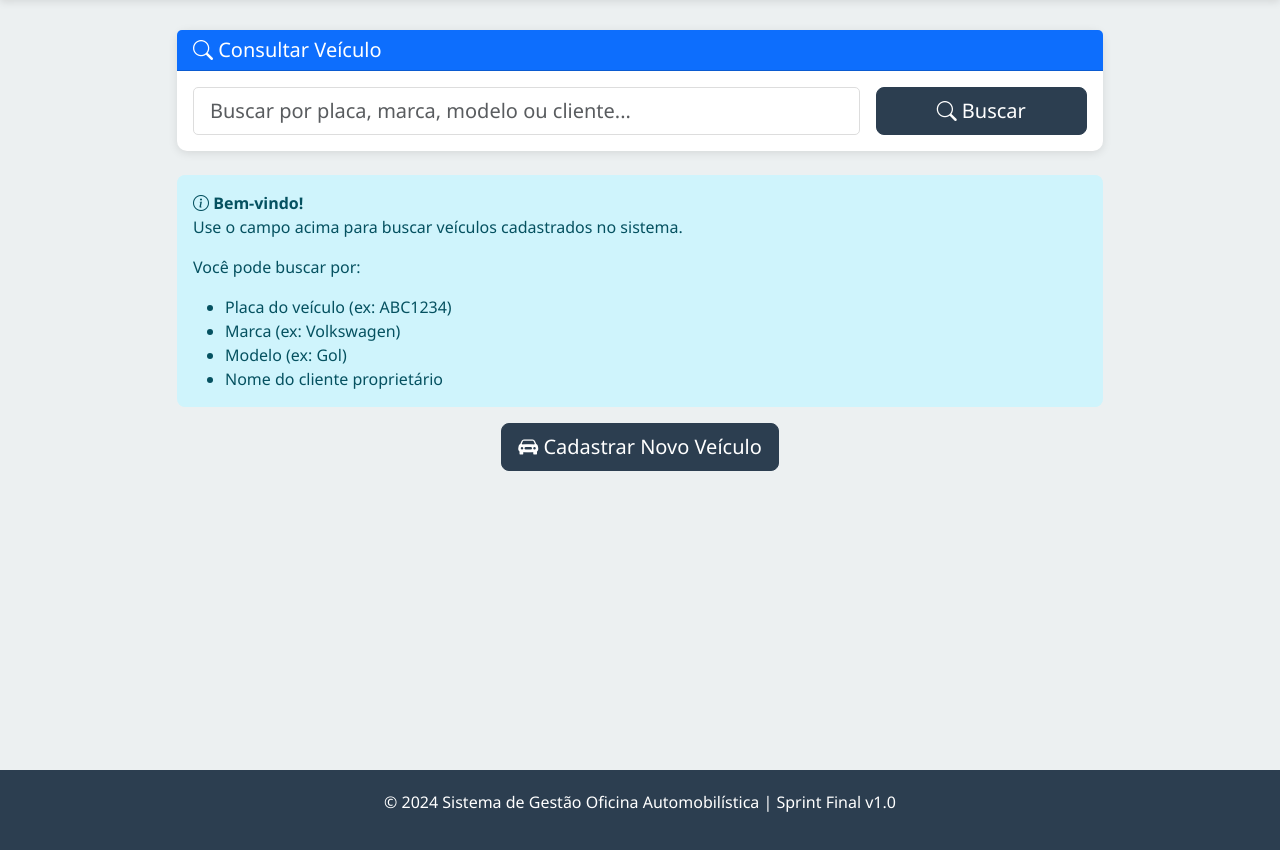
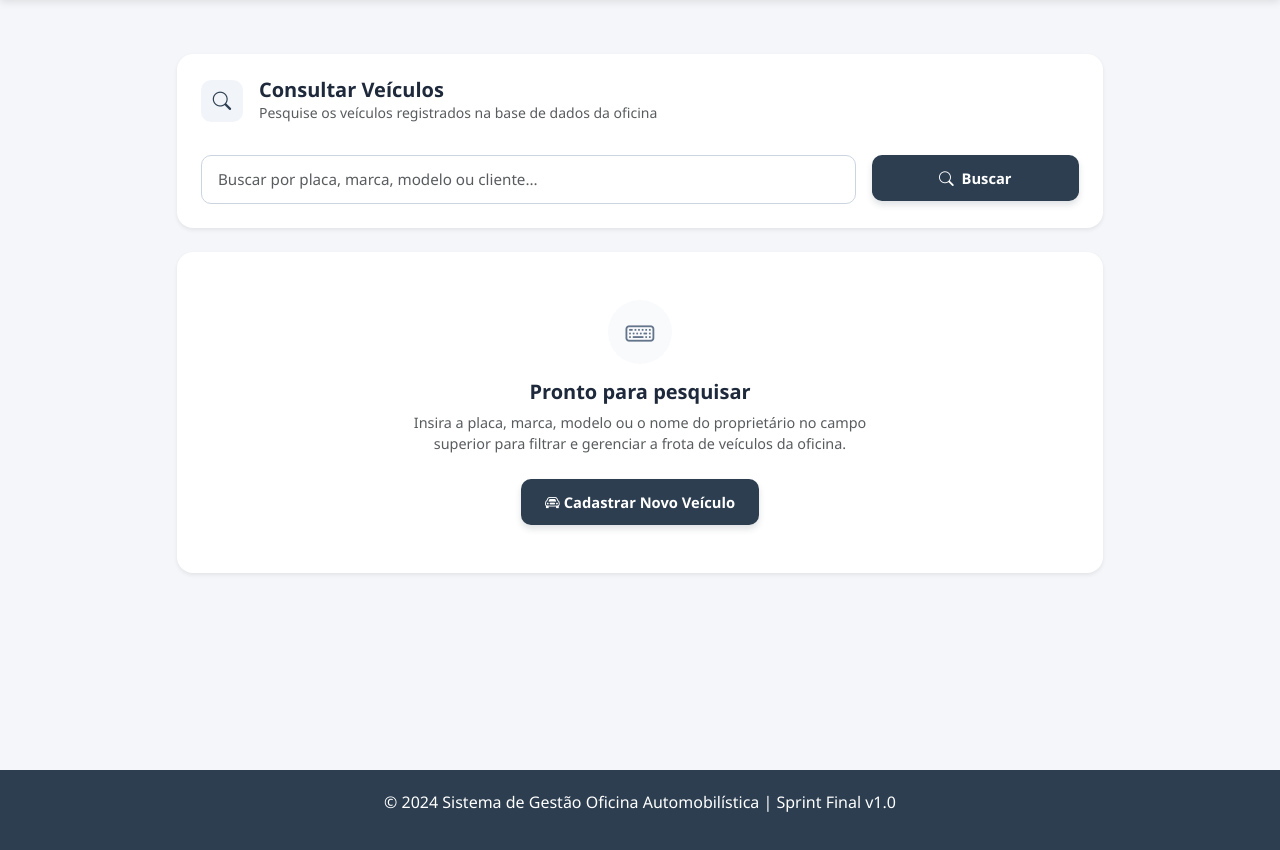
Before and after one commit to eduardacbayer/oficinapro, a Flask app: page /consulta-veiculo in a window 1280 px wide. Shown: the part 62-912 px from the top of the page. Run offline with Flask 3, Linux system fonts and the light colour scheme.

Commit message:
style: modernize vehicle lookup layout and data table presentation

```diff
--- a/oficina-app/templates/consulta_veiculo.html
+++ b/oficina-app/templates/consulta_veiculo.html
@@ -3,52 +3,60 @@
 {% block title %}Consultar Veículo{% endblock %}
 
 {% block content %}
-<div class="row">
-    <div class="col-lg-10 mx-auto">
-        <!-- CABEÇALHO -->
-        <div class="card mb-4">
-            <div class="card-header bg-primary text-white">
-                <h5 class="mb-0"><i class="bi bi-search"></i> Consultar Veículo</h5>
+<div class="row mt-4">
+    <div class="col-lg-10 mx-auto mb-5">
+
+        <div class="card border-0 shadow-sm p-4 mb-4" style="border-radius: 16px; background: #ffffff;">
+            <div class="d-flex align-items-center mb-3">
+                <div class="icon-search-box me-3">
+                    <i class="bi bi-search"></i>
                 </div>
-            <div class="card-body">
+                <div>
+                    <h5 class="mb-0" style="font-weight: 700; color: #1e293b;">Consultar Veículos</h5>
+                    <p class="text-muted small mb-0">Pesquise os veículos registrados na base de dados da oficina</p>
+                </div>
+            </div>
+
+            <div class="card-body px-0 pb-0">
                 <form method="POST" class="row g-3">
                     <div class="col-md-9">
                         <input
                             type="text"
-                            class="form-control form-control-lg"
+                            class="form-control form-control-custom-lg"
                             name="busca"
                             placeholder="Buscar por placa, marca, modelo ou cliente..."
-                            value="{{ termo_busca }}"
+                            value="{{ termo_busca if termo_busca else '' }}"
                         >
                     </div>
                     <div class="col-md-3">
-                        <button type="submit" class="btn btn-primary btn-lg w-100">
-                            <i class="bi bi-search"></i> Buscar
+                        <button type="submit" class="btn-busca-custom w-100">
+                            <i class="bi bi-search me-1"></i> Buscar
                         </button>
                     </div>
                 </form>
             </div>
         </div>
 
-        <!-- RESULTADOS -->
         {% if veiculos %}
-            <div class="card">
-                <div class="card-header bg-success text-white">
-                    <h6 class="mb-0">
-                        <i class="bi bi-check-circle"></i>
-                        {{ veiculos|length }} veículo(s) encontrado(s)
-                    </h6>
+            <div class="card border-0 shadow-sm overflow-hidden" style="border-radius: 16px; background: #ffffff;">
+                <div class="px-4 py-3 d-flex justify-content-between align-items-center" style="background-color: #f8fafc; border-bottom: 1px solid #f1f5f9;">
+                    <span class="small text-muted font-weight-600">
+                        <i class="bi bi-layers-half me-1"></i> Frota de Veículos
+                    </span>
+                    <span class="badge rounded-pill px-3 py-2 text-success" style="background-color: rgba(46, 204, 113, 0.1); font-weight: 600;">
+                        <i class="bi bi-check2-circle me-1"></i> {{ veiculos|length }} encontrado(s)
+                    </span>
                 </div>
+
                 <div class="table-responsive">
-                    <table class="table table-hover mb-0">
+                    <table class="table table-custom mb-0">
                         <thead>
                             <tr>
-                                <th><i class="bi bi-tag"></i> Placa</th>
-                                <th><i class="bi bi-car-front"></i> Marca</th>
-                                <th>Modelo</th>
-                                <th><i class="bi bi-calendar"></i> Ano</th>
-                                <th><i class="bi bi-palette"></i> Cor</th>
-                                <th><i class="bi bi-person"></i> Cliente</th>
+                                <th><i class="bi bi-tag me-1"></i> Placa</th>
+                                <th><i class="bi bi-car-front me-1"></i> Veículo</th>
+                                <th><i class="bi bi-calendar me-1"></i> Ano</th>
+                                <th><i class="bi bi-palette me-1"></i> Cor</th>
+                                <th><i class="bi bi-person me-1"></i> Proprietário</th>
                                 <th style="text-align: center;">Ações</th>
                             </tr>
                         </thead>
@@ -56,34 +64,32 @@
                             {% for veiculo in veiculos %}
                             <tr>
                                 <td>
-                                    <strong>
-                                        <span class="badge bg-dark">{{ veiculo['placa'] }}</span>
-                                    </strong>
+                                    <span class="badge-placa-custom">{{ veiculo['placa'] }}</span>
                                 </td>
-                                <td>{{ veiculo['marca'] }}</td>
-                                <td>{{ veiculo['modelo'] }}</td>
                                 <td>
+                                    <span class="veiculo-nome-destaque">{{ veiculo['marca'] }}</span>
+                                    <div class="text-muted small">{{ veiculo['modelo'] }}</div>
+                                </td>
+                                <td class="text-muted">
                                     {% if veiculo['ano'] %}
                                         {{ veiculo['ano'] }}
                                     {% else %}
                                         <span class="text-muted">-</span>
                                     {% endif %}
                                 </td>
-                                <td>
+                                <td class="text-muted">
                                     {% if veiculo['cor'] %}
                                         {{ veiculo['cor'] }}
                                     {% else %}
                                         <span class="text-muted">-</span>
                                     {% endif %}
                                 </td>
-                                <td>{{ veiculo['cliente_nome'] }}</td>
+                                <td>
+                                    <span class="text-secondary font-weight-600">{{ veiculo['cliente_nome'] }}</span>
+                                </td>
                                 <td style="text-align: center;">
-                                    <a
-                                        href="/cliente/{{ veiculo['cliente_id'] }}"
-                                        class="btn btn-info btn-sm"
-                                        title="Ver cliente"
-                                    >
-                                        <i class="bi bi-person"></i> Cliente
+                                    <a href="/cliente/{{ veiculo['cliente_id'] }}" class="btn-action-view">
+                                        <i class="bi bi-person-fill me-1"></i> Cliente
                                     </a>
                                 </td>
                             </tr>
@@ -93,52 +99,211 @@
                 </div>
             </div>
 
-            <!-- AÇÕES -->
             <div class="mt-4 text-center">
-                <a href="/cadastro-veiculo" class="btn btn-primary">
-                    <i class="bi bi-car-front-fill"></i> Cadastrar Novo Veículo
+                <a href="/cadastro-veiculo" class="btn-link-secundario">
+                    <i class="bi bi-car-front-fill me-1"></i> Cadastrar Outro Veículo
                 </a>
             </div>
 
         {% elif termo_busca %}
-            <!-- NENHUM RESULTADO -->
-            <div class="alert alert-warning" role="alert">
+            <div class="card border-0 shadow-sm text-center p-5" style="border-radius: 16px; background: #ffffff;">
+                <div class="icon-state-wrapper mb-3 text-warning mx-auto">
                     <i class="bi bi-exclamation-triangle"></i>
-                <strong>Nenhum veículo encontrado</strong>
-                <p>Sua busca por "<strong>{{ termo_busca }}</strong>" não retornou resultados.</p>
-                <small>Tente buscar por placa, marca, modelo ou nome do cliente.</small>
                 </div>
-
-            <div class="text-center">
-                <a href="/consulta-veiculo" class="btn btn-secondary me-2">
-                    <i class="bi bi-arrow-clockwise"></i> Limpar Busca
+                <h5 style="font-weight: 700; color: #1e293b;">Nenhum veículo encontrado</h5>
+                <p class="text-muted mx-auto mb-4" style="max-width: 420px; font-size: 0.9rem;">
+                    A sua busca por "<strong>{{ termo_busca }}</strong>" não retornou nenhum registro de veículo correspondente no sistema.
+                </p>
+                <div class="d-flex justify-content-center gap-2">
+                    <a href="/consulta-veiculo" class="btn-cancelar-custom text-decoration-none">
+                        <i class="bi bi-arrow-clockwise me-1"></i> Limpar Filtro
                     </a>
-                <a href="/cadastro-veiculo" class="btn btn-primary">
-                    <i class="bi bi-car-front-fill"></i> Cadastrar Veículo
+                    <a href="/cadastro-veiculo" class="btn-busca-custom px-4 text-decoration-none d-inline-flex align-items-center">
+                        <i class="bi bi-car-front me-1"></i> Novo Cadastro
                     </a>
+                </div>
             </div>
 
         {% else %}
-            <!-- INÍCIO -->
-            <div class="alert alert-info" role="alert">
-                <i class="bi bi-info-circle"></i>
-                <strong>Bem-vindo!</strong>
-                <p>Use o campo acima para buscar veículos cadastrados no sistema.</p>
-                <p>Você pode buscar por:</p>
-                <ul class="mb-0">
-                    <li>Placa do veículo (ex: ABC1234)</li>
-                    <li>Marca (ex: Volkswagen)</li>
-                    <li>Modelo (ex: Gol)</li>
-                    <li>Nome do cliente proprietário</li>
-                </ul>
+            <div class="card border-0 shadow-sm text-center p-5" style="border-radius: 16px; background: #ffffff;">
+                <div class="icon-state-wrapper mb-3 text-muted mx-auto" style="color: #64748b !important;">
+                    <i class="bi bi-keyboard"></i>
                 </div>
-
+                <h5 style="font-weight: 700; color: #1e293b;">Pronto para pesquisar</h5>
+                <p class="text-muted mx-auto mb-4" style="max-width: 460px; font-size: 0.9rem;">
+                    Insira a placa, marca, modelo ou o nome do proprietário no campo superior para filtrar e gerenciar a frota de veículos da oficina.
+                </p>
                 <div class="text-center">
-                <a href="/cadastro-veiculo" class="btn btn-primary btn-lg">
-                    <i class="bi bi-car-front-fill"></i> Cadastrar Novo Veículo
+                    <a href="/cadastro-veiculo" class="btn-busca-custom px-4 text-decoration-none d-inline-flex align-items-center">
+                        <i class="bi bi-car-front me-1"></i> Cadastrar Novo Veículo
                     </a>
+                </div>
             </div>
         {% endif %}
     </div>
 </div>
+
+<style>
+    body {
+        background-color: #f4f6f9 !important;
+    }
+
+    /* Caixa do ícone superior */
+    .icon-search-box {
+        width: 42px;
+        height: 42px;
+        background-color: #f1f5f9;
+        border-radius: 10px;
+        display: flex;
+        align-items: center;
+        justify-content: center;
+        color: #2c3e50;
+        font-size: 1.15rem;
+    }
+
+    /* Input grande de busca */
+    .form-control-custom-lg {
+        background-color: #ffffff;
+        border: 1px solid #cbd5e1;
+        border-radius: 10px;
+        padding: 12px 16px;
+        font-size: 0.95rem;
+        color: #1e293b;
+        transition: all 0.2s ease-in-out;
+    }
+    .form-control-custom-lg:focus {
+        border-color: #2c3e50;
+        box-shadow: 0 0 0 3px rgba(44, 62, 80, 0.12);
+    }
+
+    /* Botão Principal de Busca */
+    .btn-busca-custom {
+        padding: 12px 0;
+        font-size: 0.92rem;
+        font-weight: 600;
+        color: #ffffff;
+        background-color: #2c3e50;
+        border: none;
+        border-radius: 10px;
+        box-shadow: 0 4px 6px rgba(44, 62, 80, 0.15);
+        transition: all 0.2s ease-in-out;
+        display: block;
+        text-align: center;
+    }
+    .btn-busca-custom:hover {
+        background-color: #1a252f;
+        color: #ffffff;
+        box-shadow: 0 6px 12px rgba(44, 62, 80, 0.25);
+    }
+
+    /* Customização da Tabela de Dados */
+    .table-custom {
+        width: 100%;
+        border-collapse: collapse;
+    }
+    .table-custom thead th {
+        background-color: #f8fafc;
+        padding: 14px 20px;
+        font-size: 0.82rem;
+        font-weight: 700;
+        color: #475569;
+        text-transform: uppercase;
+        letter-spacing: 0.5px;
+        border-bottom: 1px solid #e2e8f0;
+    }
+    .table-custom tbody tr td {
+        padding: 14px 20px;
+        font-size: 0.9rem;
+        vertical-align: middle;
+        border-bottom: 1px solid #f1f5f9;
+    }
+    .table-custom tbody tr {
+        transition: background-color 0.15s;
+    }
+    .table-custom tbody tr:hover {
+        background-color: #f8fafc;
+    }
+
+    .veiculo-nome-destaque {
+        font-weight: 600;
+        color: #1e293b;
+    }
+
+    /* Badge Customizada para Placa de Carro */
+    .badge-placa-custom {
+        background-color: #1e293b;
+        color: #ffffff;
+        font-weight: 700;
+        padding: 6px 12px;
+        border-radius: 6px;
+        font-family: 'monospace', sans-serif;
+        letter-spacing: 1px;
+        font-size: 0.85rem;
+        border: 1px solid #334155;
+        box-shadow: 0 2px 4px rgba(0,0,0,0.08);
+    }
+
+    /* Botão de Ação "Visualizar Cliente" */
+    .btn-action-view {
+        padding: 6px 14px;
+        font-size: 0.8rem;
+        font-weight: 600;
+        color: #2c3e50;
+        background-color: #f1f5f9;
+        border: 1px solid #e2e8f0;
+        border-radius: 6px;
+        text-decoration: none;
+        transition: all 0.2s;
+    }
+    .btn-action-view:hover {
+        background-color: #2c3e50;
+        color: #ffffff;
+        border-color: #2c3e50;
+    }
+
+    /* Caixa de estado vazio (Empty States) */
+    .icon-state-wrapper {
+        width: 64px;
+        height: 64px;
+        background-color: #f8fafc;
+        border-radius: 50%;
+        display: flex;
+        align-items: center;
+        justify-content: center;
+        font-size: 1.8rem;
+    }
+
+    /* Botão de Cancelar / Voltar */
+    .btn-cancelar-custom {
+        padding: 10px 18px;
+        font-size: 0.88rem;
+        font-weight: 600;
+        color: #64748b;
+        background-color: #f1f5f9;
+        border: 1px solid #e2e8f0;
+        border-radius: 10px;
+        transition: all 0.2s;
+    }
+    .btn-cancelar-custom:hover {
+        background-color: #e2e8f0;
+        color: #334155;
+    }
+
+    /* Links secundários de rodapé */
+    .btn-link-secundario {
+        font-size: 0.88rem;
+        font-weight: 600;
+        color: #2c3e50;
+        text-decoration: none;
+        transition: color 0.2s;
+    }
+    .btn-link-secundario:hover {
+        color: #1a252f;
+        text-decoration: underline;
+    }
+
+    .font-weight-600 {
+        font-weight: 600;
+    }
+</style>
 {% endblock %}
```
Lines whose indentation alone changed are shown as unchanged.
